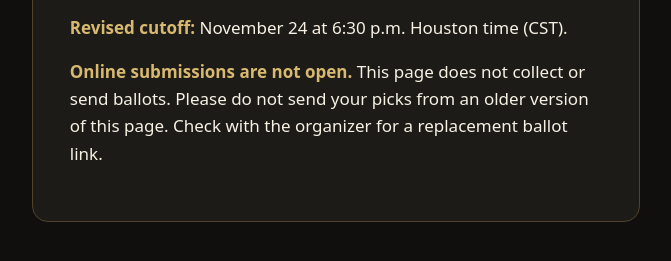
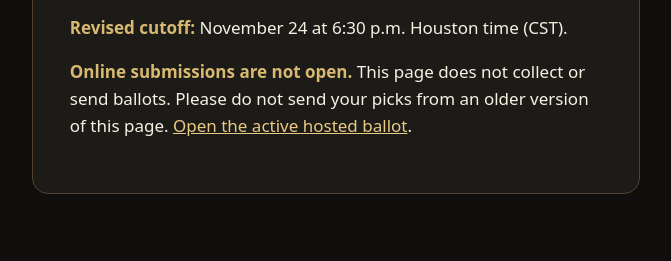
Before and after one commit to Rawreelmedia/miss-universe-2026-watch-party-ballot, a plain HTML site: page index.html in a window 1280 px wide. Shown: the part 297-558 px from the top of the page, without its empty margins (304-975 px from the left). Drawn offline with Linux system fonts and the light colour scheme.

Commit message:
Link old ballot to current direct-submit form

```diff
--- a/index.html
+++ b/index.html
@@ -1,4 +1,4 @@
 <!doctype html>
 <html lang="en"><head><meta charset="utf-8"><meta name="viewport" content="width=device-width, initial-scale=1"><meta name="robots" content="noindex"><title>Miss Universe 2026 Watch Party</title>
 <style>:root{color-scheme:dark}body{margin:0;background:#100f0e;color:#f7f1e4;font:17px/1.6 system-ui,sans-serif}main{max-width:38rem;margin:clamp(2rem,12vw,7rem) auto;padding:1.5rem}section{border:1px solid #51432b;background:#1d1b18;border-radius:16px;padding:clamp(1.2rem,5vw,2.3rem)}h1{font:2rem/1.2 Georgia,serif;margin:.25rem 0 1rem}.eyebrow,strong{color:#d8b970}.eyebrow{text-transform:uppercase;letter-spacing:.15em;font-size:.75rem}</style></head>
-<body><main><section aria-labelledby="title"><p class="eyebrow">The Battle for the Crown</p><h1 id="title">Miss Universe 2026 Watch Party 👑</h1><p><strong>Revised cutoff:</strong> November 24 at 6:30 p.m. Houston time (CST).</p><p><strong>Online submissions are not open.</strong> This page does not collect or send ballots. Please do not send your picks from an older version of this page. Check with the organizer for a replacement ballot link.</p></section></main></body></html>
+<body><main><section aria-labelledby="title"><p class="eyebrow">The Battle for the Crown</p><h1 id="title">Miss Universe 2026 Watch Party 👑</h1><p><strong>Revised cutoff:</strong> November 24 at 6:30 p.m. Houston time (CST).</p><p><strong>Online submissions are not open.</strong> This page does not collect or send ballots. Please do not send your picks from an older version of this page. <a style="color:#e9ca82" href="https://spice-phil-flex-modification.trycloudflare.com/">Open the active hosted ballot</a>.</p></section></main></body></html>
```
